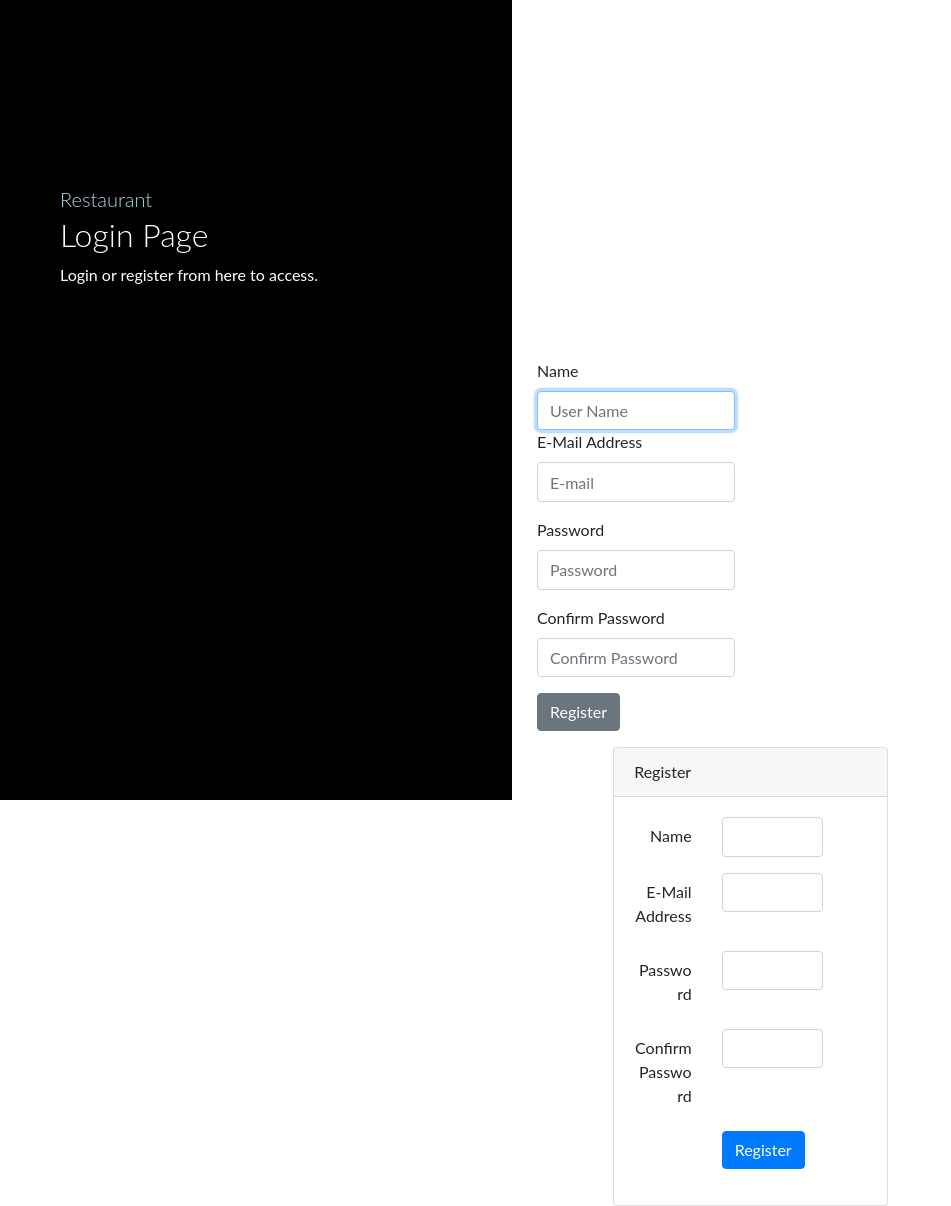
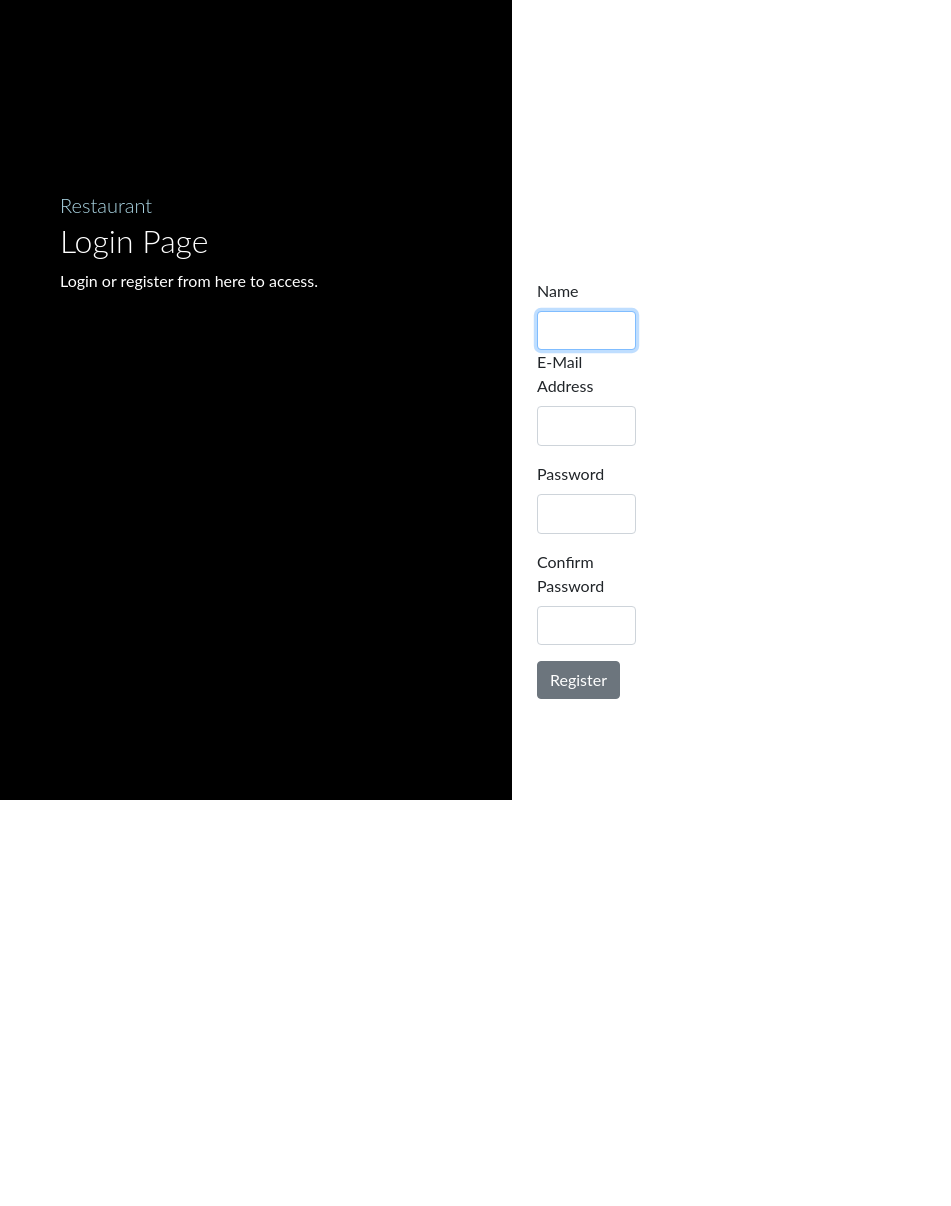
Before and after one commit to aist01/Laravel-Restaurant, a Laravel app: page /register in a window 1280 px wide. Shown: the whole page, without its empty margins (0-951 px from the left). After the commit the page ends 800 px from the top, so only its background shows below. Run offline with Laravel 8, Linux system fonts and the light colour scheme; style sheets or scripts are compiled from the project's sources; some libraries are stand-ins or nearby versions.

Commit message:
register

```diff
--- a/resources/views/auth/login.blade.php
+++ b/resources/views/auth/login.blade.php
@@ -105,7 +105,7 @@
                     @csrf
                         <div class="form-group">
                             <label for="email">E-mail</label>
-                            <input type="text" class="form-control @error('email') is-invalid @enderror" placeholder="E-mail" id="email" name="email" value="{{ old('email') }}" required autocomplete="email" autofocus>
+                            <input type="text" class="form-control @error('email') is-invalid @enderror" id="email" name="email" value="{{ old('email') }}" required autocomplete="email" autofocus>
                                 @error('email')
                                     <span class="invalid-feedback" role="alert">
                                         <strong>{{ $message }}</strong>
@@ -114,7 +114,7 @@
                         </div>
                         <div class="form-group">
                             <label for="password">Password</label>
-                            <input type="password" id="password" placeholder="Password" class="form-control @error('password') is-invalid @enderror" name="password" required autocomplete="current-password">
+                            <input type="password" id="password" class="form-control @error('password') is-invalid @enderror" name="password" required autocomplete="current-password">
                                 @error('password')
                                     <span class="invalid-feedback" role="alert">
                                         <strong>{{ $message }}</strong>
--- a/resources/views/auth/register.blade.php
+++ b/resources/views/auth/register.blade.php
@@ -1,7 +1,7 @@
 @extends('login.log')
 
 @section('thing')
-<div class="container">
+{{-- <div class="container">
     <div class="row justify-content-center">
         <div class="col-md-8">
             <div class="card">
@@ -73,8 +73,8 @@
             </div>
         </div>
     </div>
-</div>
-@endsection
+</div> --}}
+
 <div class="main">
          <div class="col-md-6 col-sm-12">
             <div class="login-form">
@@ -82,7 +82,7 @@
                     @csrf
                         <div class="form-group">
                             <label for="name">{{ __('Name') }}</label>
-                            <input id="name" type="text" class="form-control @error('name') is-invalid @enderror" placeholder="User Name" name="name" value="{{ old('name') }}" required autocomplete="name" autofocus>
+                            <input id="name" type="text" class="form-control @error('name') is-invalid @enderror" name="name" value="{{ old('name') }}" required autocomplete="name" autofocus>
                                 @error('name')
                                     <span class="invalid-feedback" role="alert">
                                         <strong>{{ $message }}</strong>
@@ -90,7 +90,7 @@
                                 @enderror
                         <div class="form-group">
                             <label for="email">{{ __('E-Mail Address') }}</label>
-                            <input id="email" type="text" class="form-control @error('email') is-invalid @enderror" placeholder="E-mail" name="email" value="{{ old('email') }}" required autocomplete="email">
+                            <input id="email" type="text" class="form-control @error('email') is-invalid @enderror"  name="email" value="{{ old('email') }}" required autocomplete="email">
                                 @error('email')
                                     <span class="invalid-feedback" role="alert">
                                         <strong>{{ $message }}</strong>
@@ -99,7 +99,7 @@
                         </div>
                         <div class="form-group">
                             <label for="password">{{ __('Password') }}</label>
-                            <input id="password" type="password" class="form-control @error('password') is-invalid @enderror" placeholder="Password" name="password" required autocomplete="new-password">
+                            <input id="password" type="password" class="form-control @error('password') is-invalid @enderror"  name="password" required autocomplete="new-password">
 
                                 @error('password')
                                     <span class="invalid-feedback" role="alert">
@@ -109,7 +109,7 @@
                         </div>
                         <div class="form-group">
                             <label for="password-confirm">{{ __('Confirm Password') }}</label>
-                            <input id="password-confirm" type="password" type="password" class="form-control" placeholder="Confirm Password" name="password_confirmation" required autocomplete="new-password">
+                            <input id="password-confirm" type="password" type="password" class="form-control"  name="password_confirmation" required autocomplete="new-password">
                         </div>
 
 
@@ -119,3 +119,4 @@
             </div>
          </div>
       </div>
+@endsection
```
